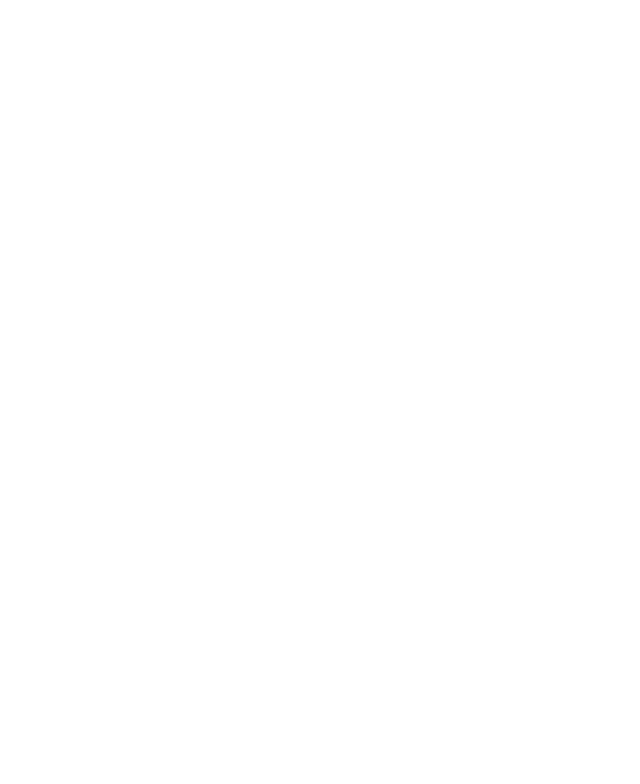
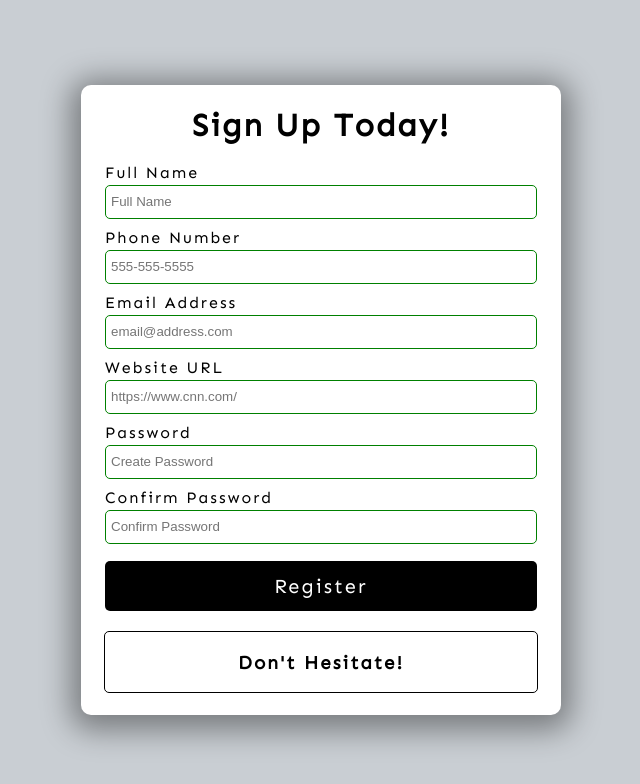
Before and after one commit to AbdulahiDayur/form-validator, a plain HTML site: page index.html in a window 1280 px wide. Shown: the whole page, without its empty margins (319-959 px from the left). Drawn offline with nearby package versions, Linux system fonts and the light colour scheme.

Commit message:
styling form

```diff
--- a/index.html
+++ b/index.html
@@ -10,13 +10,61 @@
       type="image/png"
       href="https://www.google.com/s2/u/0/favicons?domain=css-tricks.com"
     />
-    <link
-      rel="stylesheet"
-      href="https://cdnjs.cloudflare.com/ajax/libs/font-awesome/6.0.0/css/all.min.css"
-    />
     <link rel="stylesheet" href="style.css" />
     <script src="https://unpkg.com/axios/dist/axios.min.js"></script>
     <script src="script.js" defer></script>
   </head>
-  <body></body>
+  <body>
+    <div class="container">
+      <h1>Sign Up Today!</h1>
+      <!-- Form -->
+      <form id="form">
+        <!-- Full Name -->
+        <div class="form-group">
+          <label for="name">Full Name</label>
+          <input type="text" id="name" placeholder="Full Name" />
+        </div>
+
+        <!-- Phone Number -->
+        <div class="form-group">
+          <label for="phone">Phone Number</label>
+          <input type="tel" id="phone" placeholder="555-555-5555" />
+        </div>
+
+        <!-- Email Address -->
+        <div class="form-group">
+          <label for="email">Email Address</label>
+          <input type="email" id="email" placeholder="email@address.com" />
+        </div>
+
+        <!-- Website URL -->
+        <div class="form-group">
+          <label for="website">Website URL</label>
+          <input type="url" id="website" placeholder="https://www.cnn.com/" />
+        </div>
+
+        <!-- Password -->
+        <div class="form-group">
+          <label for="password1">Password</label>
+          <input type="password" id="password1" placeholder="Create Password" />
+        </div>
+
+        <!-- Confirm Password -->
+        <div class="form-group">
+          <label for="password2">Confirm Password</label>
+          <input
+            type="password"
+            id="password2"
+            placeholder="Confirm Password"
+          />
+        </div>
+        <button type="submit">Register</button>
+      </form>
+
+      <!-- Error/Success Message -->
+      <div class="message-container">
+        <h3 id="message">Don't Hesitate!</h3>
+      </div>
+    </div>
+  </body>
 </html>
--- a/style.css
+++ b/style.css
@@ -1,3 +1,5 @@
+@import url("https://fonts.googleapis.com/css2?family=Sen&display=swap");
+
 html {
   box-sizing: border-box;
 }
@@ -5,4 +7,86 @@ html {
 body {
   margin: 0;
   min-height: 100vh;
+  font-family: Sen, sans-serif;
+  letter-spacing: 2px;
+  display: flex;
+  justify-content: center;
+  align-items: center;
+  background: #c9ced3;
 }
+
+.container {
+  width: 480px;
+  height: 630px;
+  background: white;
+  display: flex;
+  flex-direction: column;
+  align-items: center;
+  border-radius: 10px;
+  box-shadow: 0 5px 30px 10px rgba(0, 0, 0, 0.4);
+}
+
+form {
+  width: 90%;
+}
+
+.form-group {
+  height: 65px;
+}
+
+label {
+  position: relative;
+  bottom: 3px;
+}
+
+input {
+  width: 100%;
+  height: 34px;
+  padding: 5px;
+  border: 1px solid black;
+  border-radius: 5px;
+  outline: none;
+  box-sizing: border-box;
+  transition: all 0.3s;
+}
+
+input:valid {
+  border: 1px solid green;
+}
+
+input:invalid {
+  border: 1px solid red;
+}
+
+button {
+  cursor: pointer;
+  color: white;
+  background: black;
+  border: none;
+  border-radius: 5px;
+  height: 50px;
+  width: 100%;
+  font-family: Sen, sans-serif;
+  font-size: 20px;
+  letter-spacing: 2px;
+  margin-top: 5px;
+}
+
+button:hover {
+  filter: brightness(200%);
+  background: rgb(22, 22, 22);
+}
+
+button:focus {
+  outline: none;
+}
+
+.message-container {
+  border: 1px solid black;
+  border-radius: 5px;
+  width: 90%;
+  margin-top: 20px;
+  display: flex;
+  justify-content: center;
+  color: black;
+}
```
